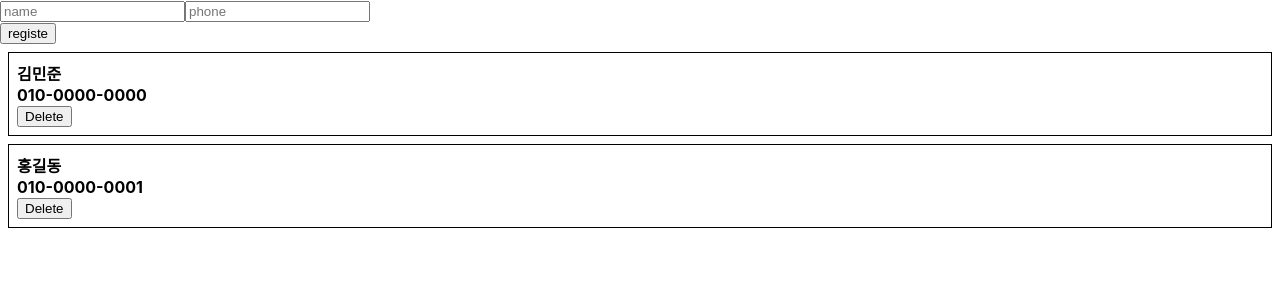
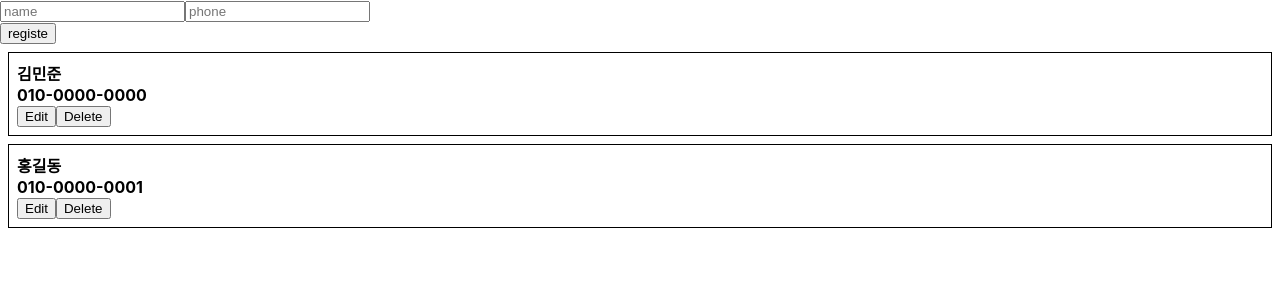
Before and after one commit to Isandaddy/react-phone-book, a React (Create React App) app: page / in a window 1280 px wide. Shown: the top 300 px of the page. Built offline with nearby package versions, Linux system fonts and the light colour scheme.

Commit message:
create Edit
create Edit

```diff
--- a/src/App.js
+++ b/src/App.js
@@ -35,6 +35,18 @@ class App extends Component {
     });
   };
 
+  handleUpdate = (id, data) => {
+    const { information } = this.state;
+    this.setState({
+      information: information.map(
+        info =>
+          id === info.id
+            ? { ...info, ...data } // 새 객체를 만들어서 기존의 값과 전달받은 data 을 덮어씀
+            : info // 기존의 값을 그대로 유지
+      )
+    });
+  };
+
   render() {
     const { information } = this.state;
     return (
@@ -42,7 +54,11 @@ class App extends Component {
         <PhoneForm onCreate={this.handleCreate} />
         {/*JSON.stringify( )는 자바스크립트의 값을 JSON 문자열로 변환한다.*/}
         {/*JSON.stringify(information)*/}
-        <PhoneInfoList data={information} onRemove={this.handleRemove} />
+        <PhoneInfoList
+          data={information}
+          onRemove={this.handleRemove}
+          onUpdate={this.handleUpdate}
+        />
       </div>
     );
   }
--- a/src/components/PhoneInfo.js
+++ b/src/components/PhoneInfo.js
@@ -8,11 +8,78 @@ class PhoneInfo extends Component {
       id: 0
     }
   };
+  //수정Update에서는 편집 전 후 상태가 필요하다.
+  state = {
+    //Update버튼이 눌렸을때 editing값을 true로 설정할필요가 있다.
+    //값이 true일때 기존의 텍스트형태의 값을 input형태로 바꾸어준다.
+    //초기값 false
+    editing: false,
+    //input값을 사용자입력값을 받기에 유동적. 값을 받기위해 각 필드준비
+    name: "",
+    phone: ""
+  };
 
   handleRemove = () => {
     const { info, onRemove } = this.props;
     //부모의 부모앱(App)컴포넌트의 삭제 함수 실행
     onRemove(info.id);
+  };
+
+  // editing 값을 반전시키는 함수입니다
+  // true -> false, false -> true
+  handelToggleEdit = () => {
+    const { editing } = this.state;
+    this.setState({
+      editing: !editing
+    });
+  };
+
+  //input에서 사용자 입력값이 들어왔을때 감지하는 함수
+  handleChange = e => {
+    const { name, value } = e.target;
+    console.log(name);
+    console.log(value);
+    this.setState({
+      //여기 다시!!!!
+      [name]: value
+    });
+  };
+
+  //이 API는 컴포넌트에서 render() 를 호출하고난 다음에 발생하게 됩니다.
+  //이 시점에선 this.props 와 this.state 가 바뀌어있습니다.
+  //그리고 파라미터를 통해 이전의 값인 prevProps 와 prevState 를 조회 할 수 있습니다.
+  componentDidUpdate(preProps, preState) {
+    console.log(preState);
+    console.log(this.state.editing);
+    //state의 editing값이 바뀔때 처리 로직
+    //Update눌렀을때 기존값이 input에 나타나고
+    //input값들을 부모에게 전달
+    const { info, onUpdate } = this.props;
+    // editing 값이 false -> true 로 전환 될 때
+    // info 의 값을 state 에 넣어준다
+    if (!preState.editing && this.state.editing) {
+      this.setState({
+        name: info.name,
+        phone: info.phone
+      });
+    }
+    // editing 값이 true -> false 로 전환 될 때
+    if (preState.editing && !this.state.editing) {
+      onUpdate(info.id, {
+        name: this.state.name,
+        phone: this.state.phone
+      });
+    }
+  }
+
+  handleUpdate = () => {
+    const { info, onUpdate } = this.props;
+
+    //부모의 부모앱(App)컴포넌트의 삭제 함수 실행
+    onUpdate(info.id);
+
+    //Update가 되면 상태를 다시 변경하여 일반모드로 변경
+    this.handelToggleEdit();
   };
 
   render() {
@@ -21,6 +88,35 @@ class PhoneInfo extends Component {
       padding: "8px",
       margin: "8px"
     };
+    const { editing } = this.state;
+
+    //수정 모드
+    if (editing) {
+      return (
+        <div style={style}>
+          <div>
+            <input
+              value={this.state.name}
+              name="name"
+              placeholder="name"
+              onChange={this.handleChange}
+            />
+          </div>
+          <div>
+            <input
+              value={this.state.phone}
+              name="phone"
+              placeholder="phone"
+              onChange={this.handleChange}
+            />
+          </div>
+          <button onClick={this.handleUpdate}>Update</button>
+          <button onClick={this.handleRemove}>Delete</button>
+        </div>
+      );
+    }
+    //일반모드
+
     const { name, phone } = this.props.info;
     return (
       <div style={style}>
@@ -30,6 +126,7 @@ class PhoneInfo extends Component {
         <div>
           <b>{phone}</b>
         </div>
+        <button onClick={this.handelToggleEdit}>Edit</button>
         <button onClick={this.handleRemove}>Delete</button>
       </div>
     );
--- a/src/components/PhoneInfoList.js
+++ b/src/components/PhoneInfoList.js
@@ -4,15 +4,21 @@ import PhoneInfo from "./PhoneInfo";
 class PhoneInfoList extends Component {
   static defaultProps = {
     list: [],
-    onRemove: () => console.warn("onRemove not defined")
+    onRemove: () => console.warn("onRemove not defined"),
+    onUpdate: () => console.warn("onUpdate not defined")
   };
 
   render() {
-    //부모컴퍼넌트에서 information,onRemove(handleRemove)를 받이와서
+    //부모컴퍼넌트에서 information,onRemove(handleRemove),onUpdate(handleUpdate)를 받이와서
     //PhoneInfo에 넘긴다.
-    const { data, onRemove } = this.props;
+    const { data, onRemove, onUpdate } = this.props;
     const list = data.map(info => (
-      <PhoneInfo key={info.id} info={info} onRemove={onRemove} />
+      <PhoneInfo
+        key={info.id}
+        info={info}
+        onRemove={onRemove}
+        onUpdate={onUpdate}
+      />
     ));
     return <div>{list}</div>;
   }
```
